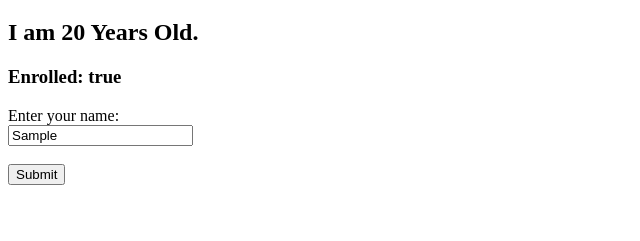
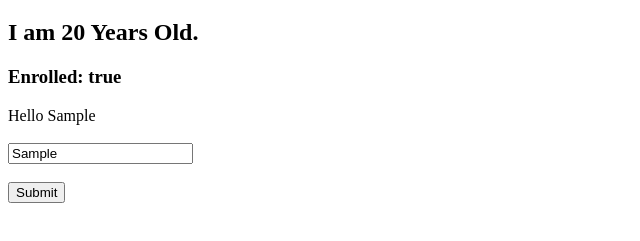
Before and after one commit to Marius-Diran/Phase-1, a plain HTML site: page index.html in a window 1280 px wide. Both pictures are taken after typing "Sample" into the empty fields and a click on the button "Submit". Shown: the part 61-302 px from the top of the page, without its empty margins (0-640 px from the left). Drawn offline with Linux system fonts and the light colour scheme.

Commit message:
Fixing more codes

```diff
--- a/index.html
+++ b/index.html
@@ -11,7 +11,8 @@
   <h2 class="h2"></h2>
   <h3 class="h3">Enrolled: </h3>
 
-  <label>Enter your name:</label>
+  <label id="my-label">Enter your name:</label>
+  <br>
   <br>
   <input type="text" id="name-input">
   <br>
--- a/phase1.js
+++ b/phase1.js
@@ -17,7 +17,8 @@ let username;
 
 document.querySelector('#submit-btn').onclick = function (){
   username = document.querySelector('#name-input').value;
-  console.log(username);
+  document.querySelector('#my-label').textContent = "Hello " + username;
+  // console.log(username);
 };
 
 // console.log(username);
```
